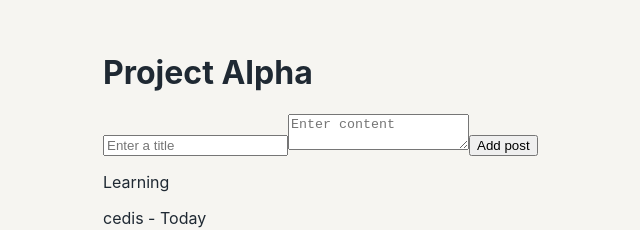
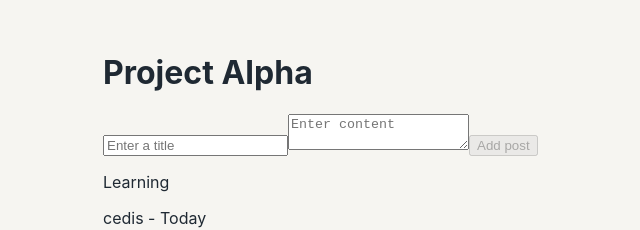
Before and after one commit to Jungle-12-303/week15-16_team03_ai_board_lab, a React (Vite) app in the folder frontend/project-alpha/: page / in a window 1280 px wide. Shown: the top 230 px of the page, without its empty margins (193-833 px from the left). Built offline with nearby package versions, Linux system fonts and the light colour scheme.

Commit message:
feat: 빈 입력 제출 방지 추가

```diff
--- a/frontend/project-alpha/src/App.jsx
+++ b/frontend/project-alpha/src/App.jsx
@@ -45,8 +45,13 @@ export default function App() {
   const [posts, setPosts] = useState(initialPosts);
   const [title, setTitle] = useState('');
   const [content, setContent] = useState('');
+  const canSubmit = title.trim().length > 0 && content.trim().length > 0;
 
   function addPost() {
+    if (!canSubmit) {
+      return;
+    }
+
     const newPost = {
       id: Date.now(),
       author: 'cedis',
@@ -77,7 +82,7 @@ export default function App() {
         placeholder="Enter content"
       />
 
-      <button type="button" onClick={addPost}>
+      <button type="button" onClick={addPost} disabled={!canSubmit}>
         Add post
       </button>
 
```
